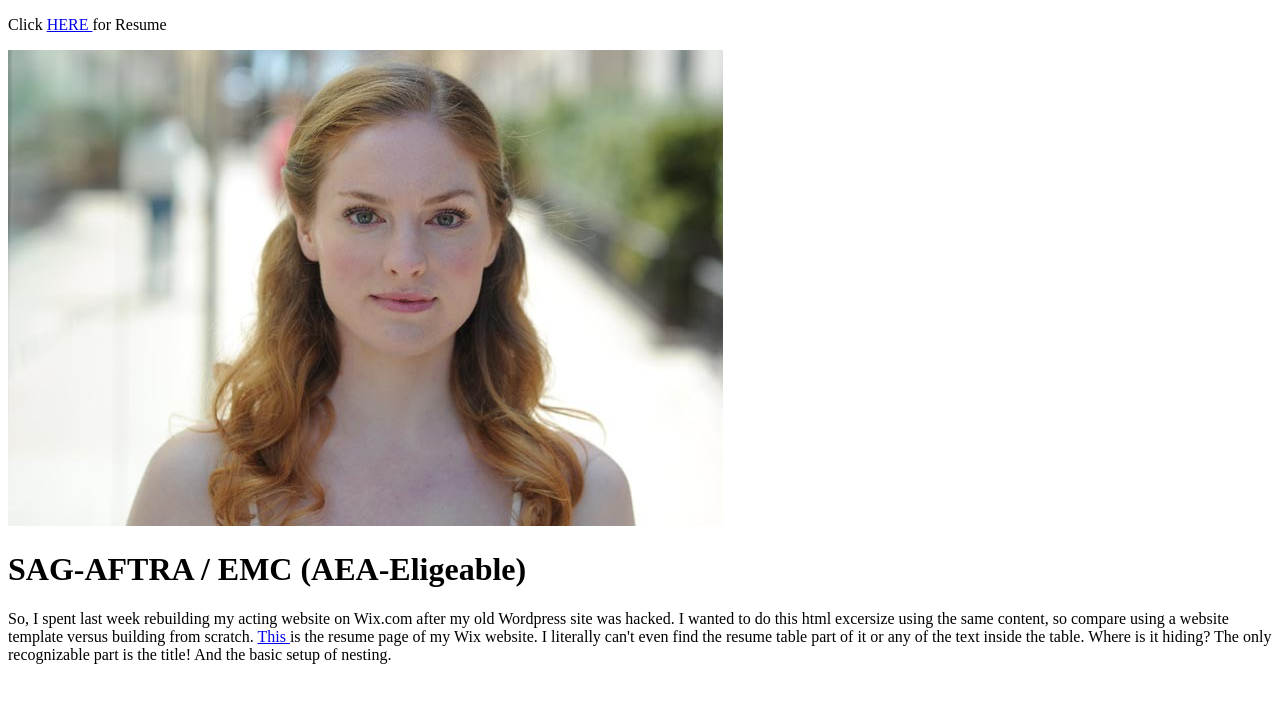
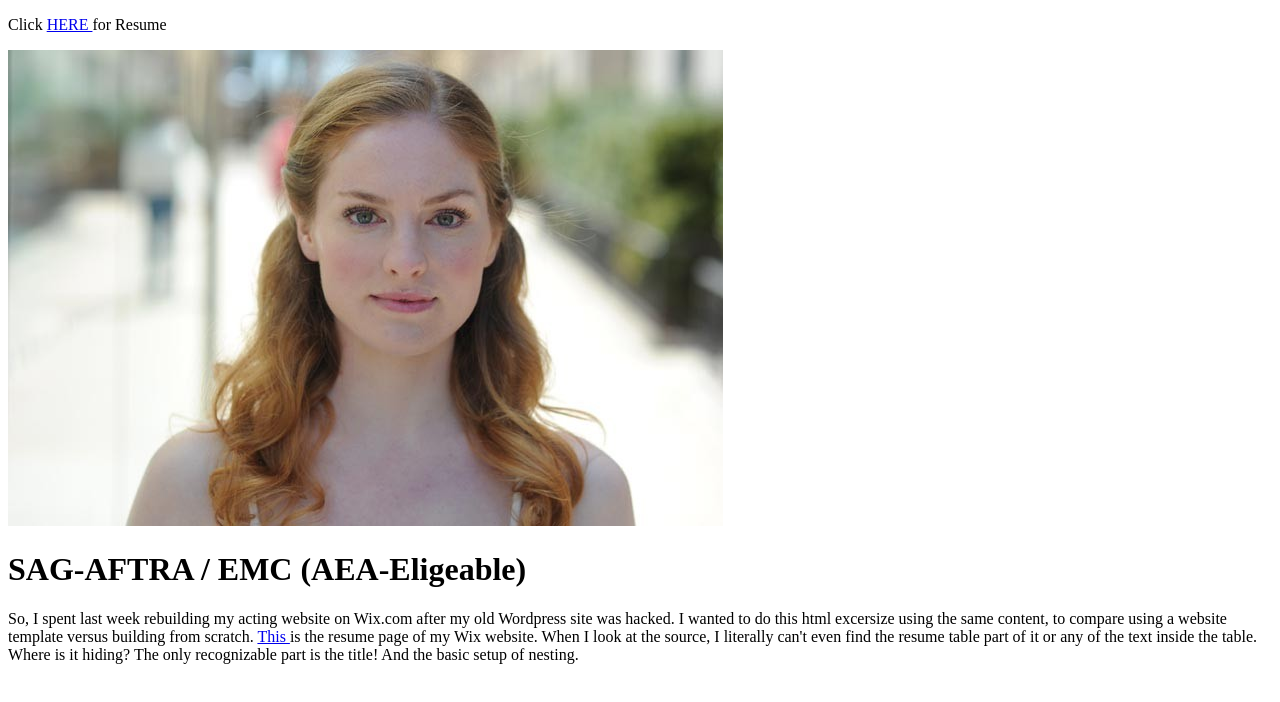
Before and after one commit to ellakcd/ellakcd.github.io, a plain HTML site: page index.html in a window 1280 px wide. Drawn offline with Linux system fonts and the light colour scheme.

Commit message:
fix typos

```diff
--- a/index.html
+++ b/index.html
@@ -7,6 +7,6 @@
 <p> Click <a href="secondpage.html"> HERE </a> for Resume </p>
 <img src="image.jpg">
 <h1> SAG-AFTRA / EMC (AEA-Eligeable) </h1>
-<p> So, I spent last week rebuilding my acting website on Wix.com after my old Wordpress site was hacked.  I wanted to do this html excersize using the same content, so compare using a website template versus building from scratch.  <a href="https://elladershowitz7.wixsite.com/mysite/resume"> This </a> is the resume page of my Wix website.  I literally can't even find the resume table part of it or any of the text inside the table.  Where is it hiding? The only recognizable part is the title!  And the basic setup of nesting. </p>
+<p> So, I spent last week rebuilding my acting website on Wix.com after my old Wordpress site was hacked.  I wanted to do this html excersize using the same content, to compare using a website template versus building from scratch.  <a href="https://elladershowitz7.wixsite.com/mysite/resume"> This </a> is the resume page of my Wix website.  When I look at the source, I literally can't even find the resume table part of it or any of the text inside the table.  Where is it hiding? The only recognizable part is the title!  And the basic setup of nesting. </p>
 </body>
 </html>
```
